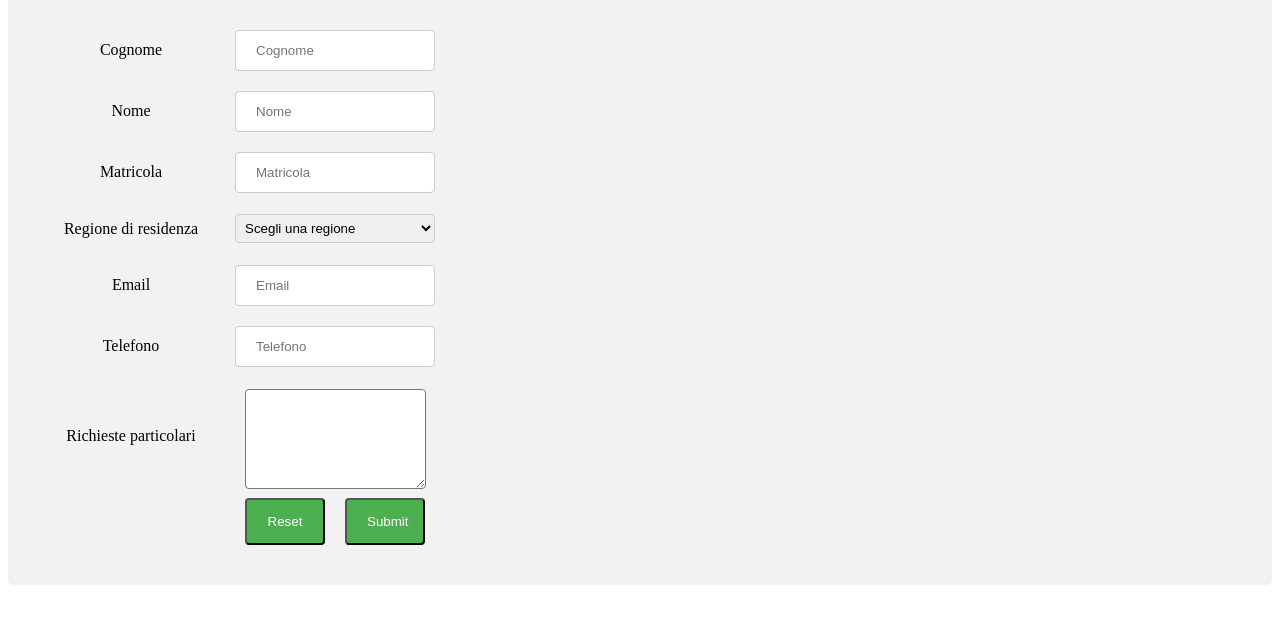
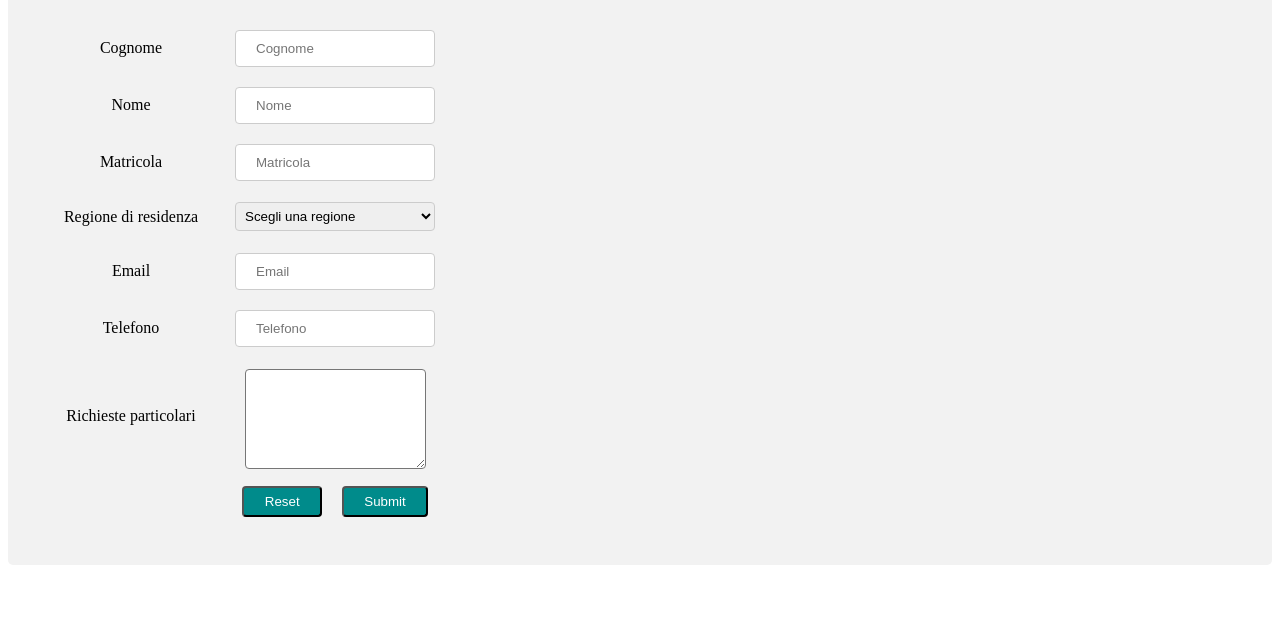
Before and after one commit to edoardo-mileto/zuccante-html, a plain HTML site: page HTML&JavaScript/Exercise_1/public_html/index.html in a window 1280 px wide. Shown: the part 89-712 px from the top of the page. Drawn offline with Linux system fonts and the light colour scheme.

Commit message:
Minor CSS update

```diff
--- a/CodiceFiscale/public_html/Style.css
+++ b/CodiceFiscale/public_html/Style.css
@@ -17,7 +17,7 @@ input[type=text],input[type=date],input [type=radio], select {
     box-sizing: border-box;
 }
 input[type=submit]{
-    background-color: #4CAF50;
+    background-color: darkcyan;
     color: white;
     margin-right: 100px;
     border-radius: 8px;
@@ -26,6 +26,6 @@ input[type=submit]{
     outline: none;
 }
 input[type=submit]:hover {
-    background-color: #45a049;
+    background-color: darkslategrey;
     box-shadow: 0 12px 16px 0 rgba(0,0,0,0.24), 0 17px 50px 0 rgba(0,0,0,0.19);
 }
--- a/HTML&JavaScript/Exercise_1/public_html/index.html
+++ b/HTML&JavaScript/Exercise_1/public_html/index.html
@@ -65,7 +65,7 @@
                         </tr>
                         <tr>
                             <td></td>
-                            <td><input type="reset" id="reset" align="left"><input type="submit" id="invia" onclick="verificaDatiInseriti()"></td>
+                            <td><input type="reset" id="reset" align="left"><input type="submit" id="send" onclick="verificaDatiInseriti()"></td>
                         </tr>
                     </table>
                 </form>
--- a/HTML&JavaScript/Exercise_1/public_html/style.css
+++ b/HTML&JavaScript/Exercise_1/public_html/style.css
@@ -15,7 +15,7 @@ h1{
  }
 input[type=text],input[type=email], select {
     width: 100%;
-    padding: 12px 20px;
+    padding: 10px 20px;
     margin: 8px 0;
     display: inline-block;
     border: 1px solid #ccc;
@@ -29,24 +29,24 @@ input[type=reset]#reset, input[type=submit]#invia {
     background-color: white;
 }
 input[type=reset]#reset {
-    background-color: #4CAF50;
+    background-color: darkcyan;
     color: white;
     margin-right: 20px;
     border-radius: 4px;
-    padding: 14px 20px;
+    padding: 6px 20px;
 }
 input[type=reset]:hover #reset{
-    background-color: #45a049;
+    background-color: darkslategrey;
 }
-input[type=submit]#invia {
-    background-color: #4CAF50;
+input[type=submit]#send {
+    background-color: darkcyan;
     color: white;
     margin-right: 0px;
     border-radius: 4px;
-    padding: 14px 20px;
+    padding: 6px 20px;
 }
-input[type=submit]:hover #invia {
-    background-color: #45a049;
+input[type=submit]:hover #send {
+    background-color: darkslategrey;
 }
 textarea{
     border-radius: 4px;
--- a/HTML&JavaScript/Exercise_2/public_html/style.css
+++ b/HTML&JavaScript/Exercise_2/public_html/style.css
@@ -39,7 +39,7 @@ input[type=reset]#reset {
 
 input[type=submit]#invia {
     width: 100%;
-    background-color: #4CAF50;
+    background-color: darkcyan;
     color: white;
     margin: 8px 0;
     border: none;
```
